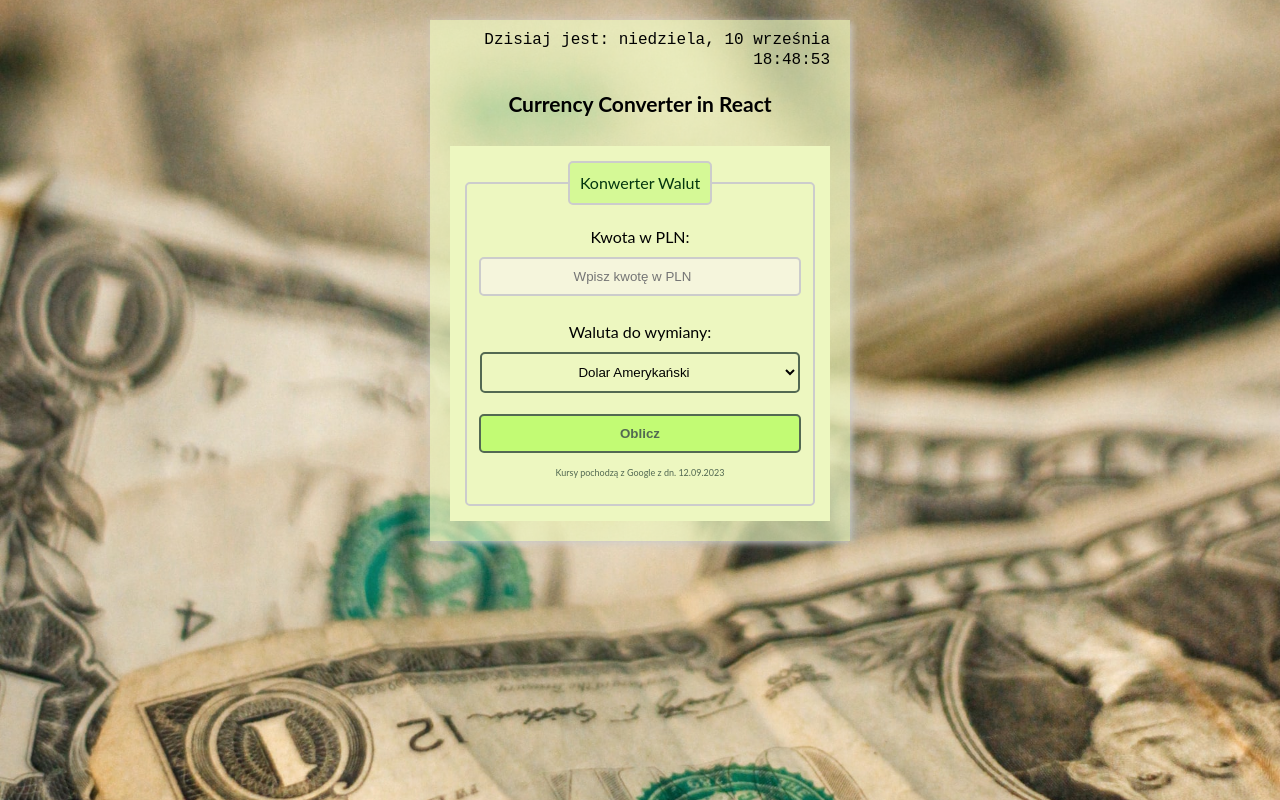
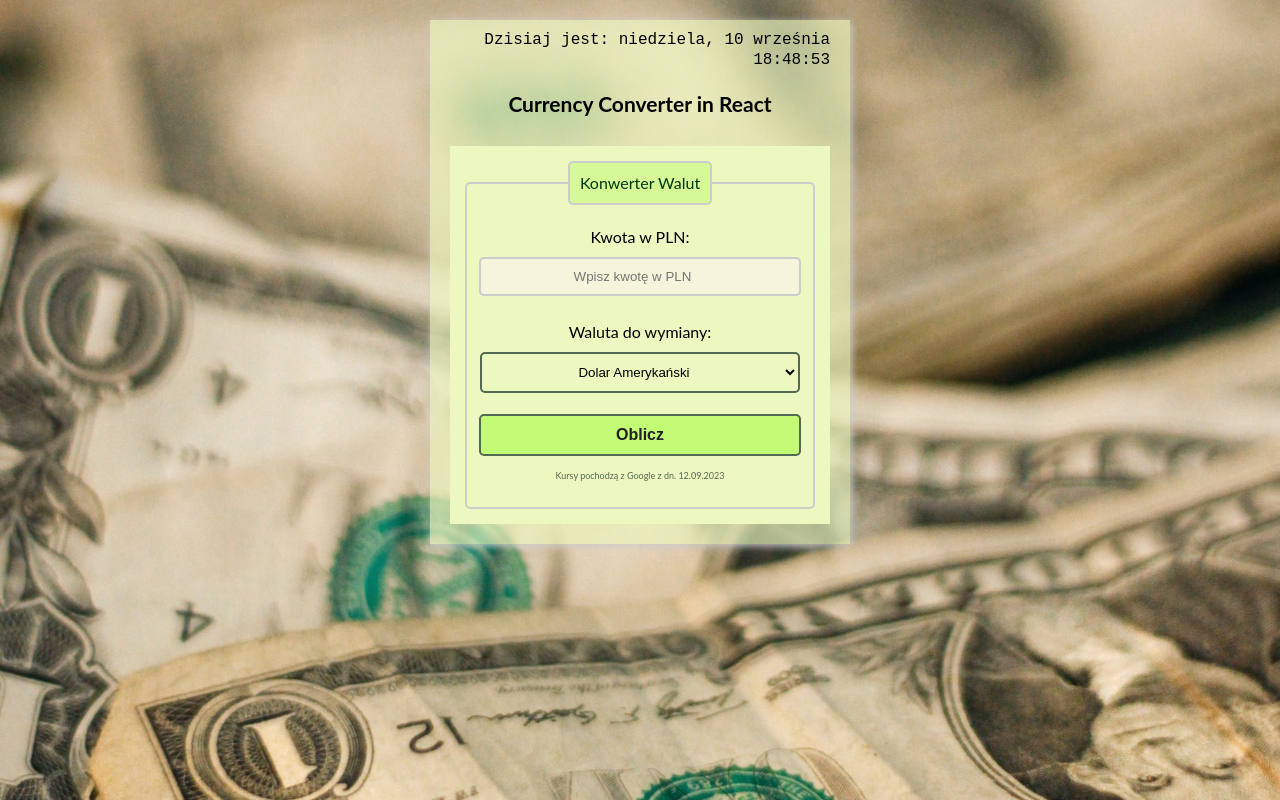
Before and after one commit to Mr-SuSeL/currency-converter-react, a React (Create React App) app: page / in a window 1280 px wide. Built offline with nearby package versions, Linux system fonts and the light colour scheme.

Commit message:
styled-components extension added and button style changed

```diff
--- a/package.json
+++ b/package.json
@@ -4,6 +4,7 @@
   "homepage": "https://mr-susel.github.io/currency-converter-react/",
   "private": true,
   "dependencies": {
+    "axios": "^1.12.2",
     "gh-pages": "^6.0.0",
     "react": "^18.2.0",
     "react-dom": "^18.2.0",
--- a/src/Form/styled.js
+++ b/src/Form/styled.js
@@ -71,12 +71,13 @@ export const Button = styled.button`
   border-radius: 5px;
   border: 2px solid rgb(83, 105, 82);
   background-color: rgba(128, 255, 0, 0.4);
-  color: rgb(83, 105, 82);
+  color: rgba(32, 33, 32, 1);
+  font-size: 16px;
   font-weight: bold;
 
   &:hover {
     background-color: rgba(128, 255, 0, 0.85);
-    color: rgb(4, 54, 15);
+    color: rgba(0, 0, 0, 1);
   }
 
   &:active {
```
Also changed, not shown: 1 other file (tests, documents, lock files or other folders).
